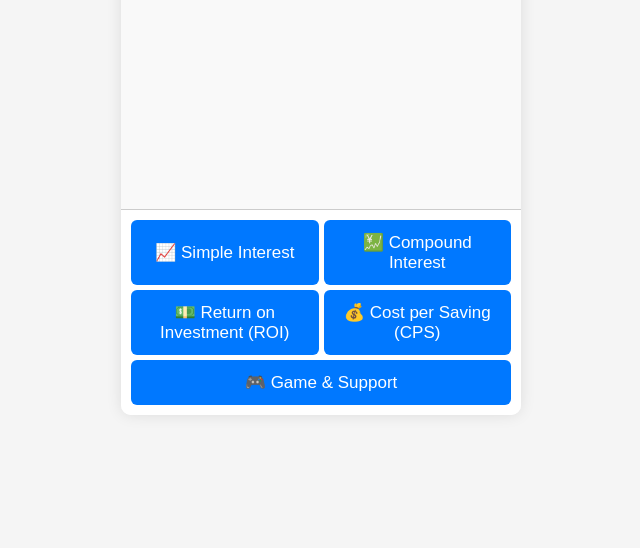
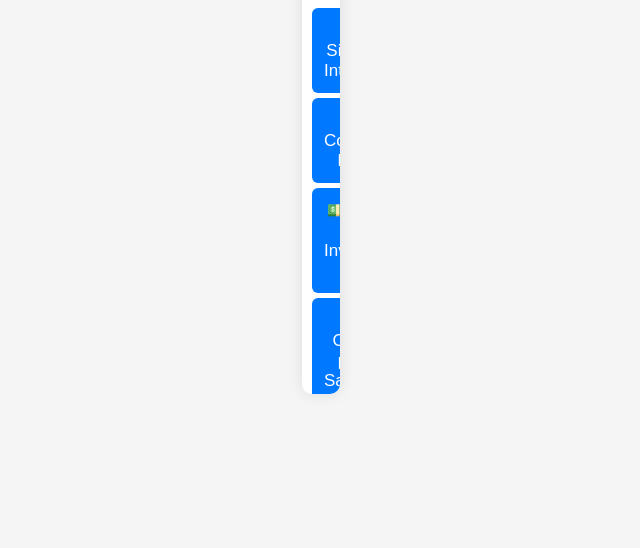
Before and after one commit to MURVYN4/GAME, a plain HTML site: page chatbox.html in a window 1280 px wide. Shown: the part 268-816 px from the top of the page, without its empty margins (319-959 px from the left). Drawn offline with Linux system fonts and the light colour scheme.

Commit message:
Update chatbox.html

```diff
--- a/chatbox.html
+++ b/chatbox.html
@@ -13,8 +13,8 @@
       height: 100vh;
     }
     .chat-container {
-      width: 400px;
-      height: 550px;
+      width: 38px;
+      height: 508px;
       background: white;
       border-radius: 10px;
       display: flex;
```
